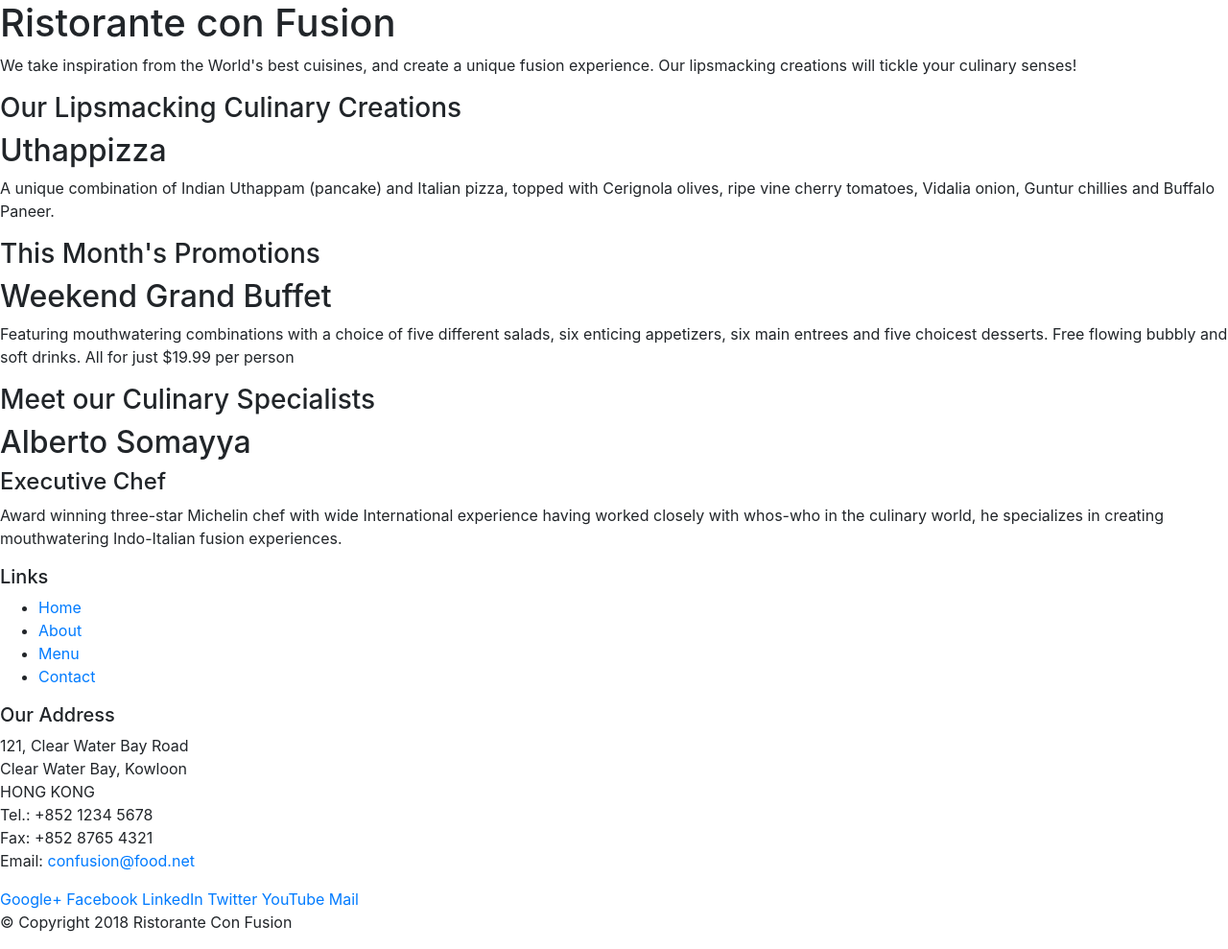
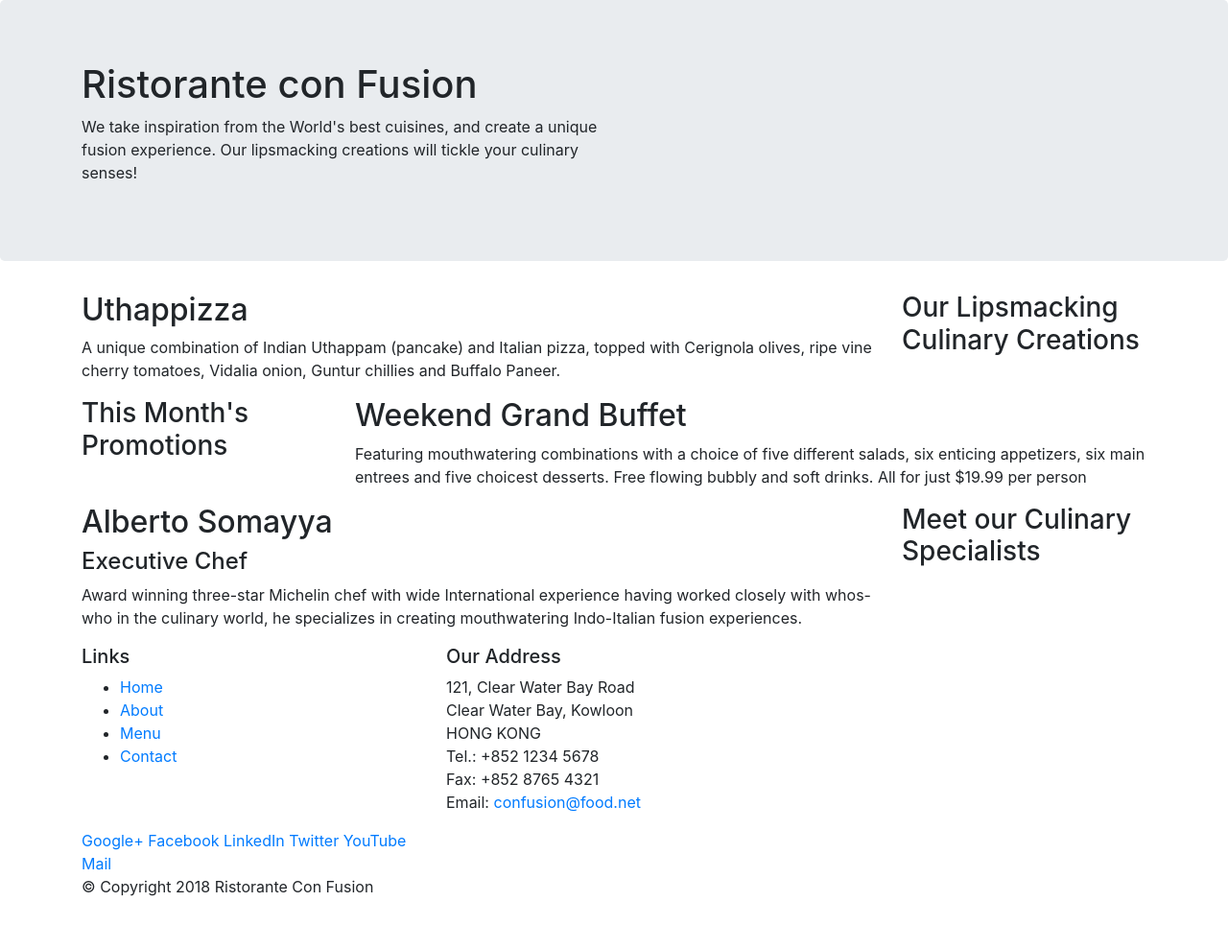
Before and after one commit to AmanDinesh/Bootstrap-test, a website: page index.html in a window 1280 px wide. Shown: the whole page at 96% size. After the commit the page ends 952 px from the top, so only its background shows below. Drawn offline with nearby package versions, Linux system fonts and the light colour scheme.

Commit message:
second commit:

```diff
--- a/index.html
+++ b/index.html
@@ -14,46 +14,46 @@
 
 <body>
 
-    <header>
-        <div>
-            <div>
-                <div>
+    <header class="jumbotron">
+        <div class="container">
+            <div class="row">
+                <div class="col-12 col-sm-6">
                     <h1>Ristorante con Fusion</h1>
                     <p>We take inspiration from the World's best cuisines, and create a unique fusion experience. Our lipsmacking creations will tickle your culinary senses!</p>
                 </div>
-                <div>
+                <div class="col col-sm">
                 </div>
             </div>
         </div>
     </header>
 
-    <div>
-        <div>
-            <div>
+    <div class="container">
+        <div class="row">
+            <div class="col-12 col-sm-4 order-sm-last col-md-3">
                 <h3>Our Lipsmacking Culinary Creations</h3>
             </div>
-            <div>
+            <div class="col col-sm order-sm-first col-md">
                 <h2>Uthappizza</h2>
                 <p>A unique combination of Indian Uthappam (pancake) and Italian pizza, topped with Cerignola olives, ripe vine cherry tomatoes, Vidalia onion, Guntur chillies and Buffalo Paneer.</p>
             </div>
         </div>
 
 
-        <div>
-            <div>
+        <div class="row">
+            <div class="col-12 col-sm-4 col-md-3">
                 <h3>This Month's Promotions</h3>
             </div>
-            <div>
+            <div class="col col-sm col-md">
                 <h2>Weekend Grand Buffet</h2>
                 <p>Featuring mouthwatering combinations with a choice of five different salads, six enticing appetizers, six main entrees and five choicest desserts. Free flowing bubbly and soft drinks. All for just $19.99 per person </p>
             </div>
         </div>
 
-        <div>
-            <div>
+        <div class="row">
+            <div class="col-12 col-sm-4 order-sm-last col-md-3">
                 <h3>Meet our Culinary Specialists</h3>
             </div>
-            <div>
+            <div class="col col-sm order-sm-first col-md">
                 <h2>Alberto Somayya</h2>
                 <h4>Executive Chef</h4>
                 <p>Award winning three-star Michelin chef with wide International experience having worked closely with whos-who in the culinary world, he specializes in creating mouthwatering Indo-Italian fusion experiences. </p>
@@ -62,9 +62,9 @@
     </div>
 
     <footer>
-        <div>
-            <div>
-                <div>
+        <div class="container">
+            <div class="row">
+                <div class="col-4 offset-1col-sm-2">
                     <h5>Links</h5>
                     <ul>
                         <li><a href="#">Home</a></li>
@@ -73,7 +73,7 @@
                         <li><a href="#">Contact</a></li>
                     </ul>
                 </div>
-                <div>
+                <div class="col-7 col-sm-5">
                     <h5>Our Address</h5>
                     <address>
 		              121, Clear Water Bay Road<br>
@@ -84,7 +84,7 @@
 		              Email: <a href="mailto:confusion@food.net">confusion@food.net</a>
 		           </address>
                 </div>
-                <div>
+                <div class="col-12 col-sm-4">
                     <div>
                         <a href="http://google.com/+">Google+</a>
                         <a href="http://www.facebook.com/profile.php?id=">Facebook</a>
@@ -95,8 +95,8 @@
                     </div>
                 </div>
            </div>
-           <div>
-                <div>
+           <div class="row">
+                <div class="col-auto">
                     <p>© Copyright 2018 Ristorante Con Fusion</p>
                 </div>
            </div>
```
